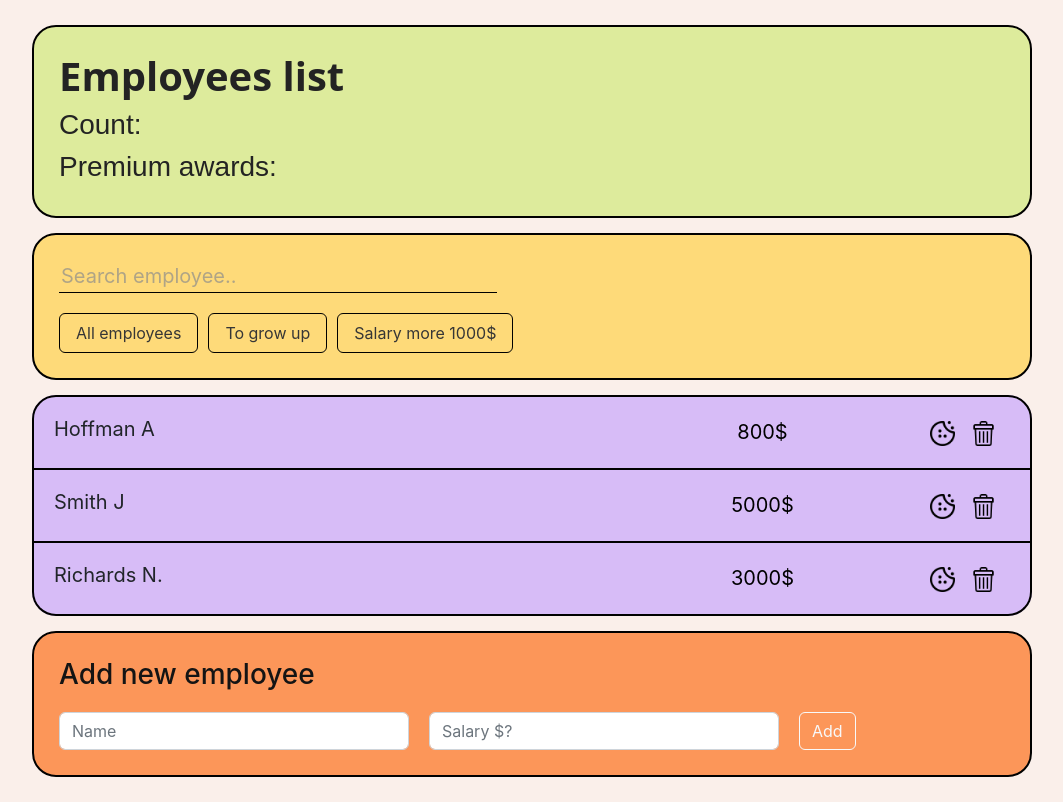
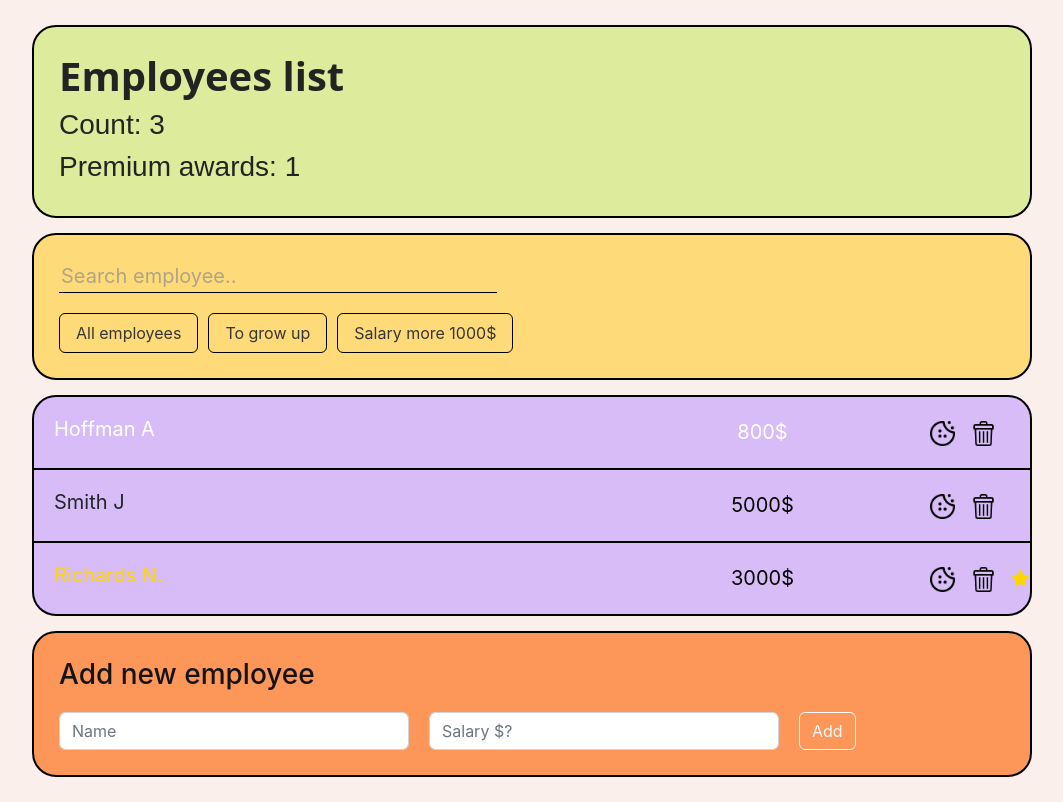
Before and after one commit to artem773/employees_list, a React (Create React App) app: page / in a window 1280 px wide. Shown: the whole page, without its empty margins (108-1171 px from the left). Built offline with nearby package versions, Linux system fonts and the light colour scheme.

Commit message:
propertie toggle and app state les:136(sooo hard)

```diff
--- a/public/index.html
+++ b/public/index.html
@@ -2,15 +2,7 @@
 <html lang="en">
   <head>
     <meta charset="utf-8" />
-    <link rel="icon" href="%PUBLIC_URL%/favicon.ico" />
     <meta name="viewport" content="width=device-width, initial-scale=1" />
-    <meta name="theme-color" content="#000000" />
-    <meta
-      name="description"
-      content="Web site created using create-react-app"
-    />
-    <link rel="apple-touch-icon" href="%PUBLIC_URL%/logo192.png" />
-    <link rel="manifest" href="%PUBLIC_URL%/manifest.json" />
 
     <!-- Bootstrap styles -->
     <link rel="stylesheet" href="https://cdnjs.cloudflare.com/ajax/libs/bootstrap/5.2.3/css/bootstrap.min.css"/>
@@ -22,7 +14,6 @@
 
   </head>
   <body>
-    <noscript>You need to enable JavaScript to run this app.</noscript>
     <div id="root"></div>
   </body>
 </html>
--- a/src/components/app-info/app-info.jsx
+++ b/src/components/app-info/app-info.jsx
@@ -1,11 +1,11 @@
 import './app-info.css';
 
-const AppInfo = () => {
+const AppInfo = ({ employeesCount, increaseCount }) => {
     return (
         <div className="app-info">
             <h1>Employees list</h1>
-            <h3>Count: </h3>
-            <h3>Premium awards: </h3>
+            <h3>Count: {employeesCount}</h3>
+            <h3>Premium awards: {increaseCount}</h3>
         </div>
     );
 }
--- a/src/components/app/app.jsx
+++ b/src/components/app/app.jsx
@@ -14,12 +14,12 @@ class App extends Component {
         super(props);
         this.state = {
             data: [
-                { name: "Hoffman A", salary: "800", increase: false, id: 1 },
-                { name: "Smith J", salary: "5000", increase: true, id: 2 },
-                { name: "Richards N.", salary: "3000", increase: false, id: 3 },
+                { name: "Hoffman A", salary: "800", increase: true, rise: false, id: 1 },
+                { name: "Smith J", salary: "5000", increase: false, rise: false, id: 2 },
+                { name: "Richards N.", salary: "3000", increase: false, rise: true, id: 3 },
             ]
         }
-        this.maxId = 5;
+        this.maxId = 4;
     }
 
     deleteItem = (id) => { //удаляєм працівника
@@ -35,6 +35,7 @@ class App extends Component {
             name,
             salary,
             increase: false,
+            rise: false,
             id: this.maxId++
         }
         this.setState(({ data }) => {
@@ -45,12 +46,51 @@ class App extends Component {
         })
     }
 
+    // onToggleIncrease = (id) => { //премія працівнику по id
+    //     // this.setState(({ data }) => {
+    //     //     const index = data.findIndex(elem => elem.id === id); //знаходимо елементе по індексу, чі індекс дорівнює тому індексу шо приходить нам з id
+
+    //     //     const old = data[index]; //записуємо старий масів з тим індексом шо ми знайшли
+    //     //     const newItem = { ...old, increase: !old.increase };
+    //     //     const newArr = [...data.slice(0, index), newItem, ...data.slice(index + 1)]; //создаємо новий масів
+
+    //     //     return {
+    //     //         data: newArr
+    //     //     }
+    //     // })
+
+    //     другий спосіб
+
+    //     this.setState(({ data }) => ({ //
+    //         data: data.map(item => {
+    //             if (item.id === id) {
+    //                 return { ...item, increase: !item.increase } //розвертаємо новий масів у якого значення increase протіположне(true || false)
+    //             }
+    //             return item;
+    //         })
+    //     }))
+    // }
+
+    onToggleProp = (id, prop) => { // 1а функція шо переключає increase і rise
+        this.setState(({ data }) => ({
+            data: data.map(item => {
+                if (item.id === id) {
+                    return { ...item, [prop]: !item[prop] }
+                }
+                return item;
+            })
+        }))
+    }
+
     render() {
         const { data } = this.state;
-
+        const employeesCount = this.state.data.length; // вся кількість працівників в data
+        const increaseCount = this.state.data.filter(item => item.increase === true).length; //к-сть працівників шо з надбавкою по зп
         return (
             <div className="app">
-                <AppInfo />
+                <AppInfo
+                    employeesCount={employeesCount}
+                    increaseCount={increaseCount} />
 
                 <div className="panel-search">
                     <SearchPanel />
@@ -59,7 +99,9 @@ class App extends Component {
 
                 <EmployersList
                     data={data}
-                    onDelete={this.deleteItem} />
+                    onDelete={this.deleteItem}
+                    // onToggleIncrease={this.onToggleIncrease}
+                    onToggleProp={this.onToggleProp} />
                 <EmployeesAddForm onAdd={this.addItem} />
             </div>
         );
--- a/src/components/employers-list-item/employers-list-item.css
+++ b/src/components/employers-list-item/employers-list-item.css
@@ -59,11 +59,11 @@
     opacity: 0;
 }
 
-.list-group-item.like{
-    color: whitesmoke;
+.list-group-item.rise{
+    color: #FFD700;
 }
 
-.list-group-item.like .fa-star {
+.list-group-item.rise .fa-star {
     opacity: 1;
     transform: translateX(0px);
     text-decoration: none;
--- a/src/components/employers-list-item/employers-list-item.jsx
+++ b/src/components/employers-list-item/employers-list-item.jsx
@@ -1,50 +1,27 @@
-import React, { Component } from 'react';
+
 import Cookie from '../../img/cookie.png'
 import Trash from '../../img/trash.png'
 import './employers-list-item.css';
 
-class EmployeesListItem extends Component {
-    constructor(props) {
-        super(props);
-        this.state = {
-            increase: false,
-            like: false,
-            trash: { Trash }
-        }
-    }
-
-    onIncrease = () => {
-        this.setState(({ increase }) => ({ //деструктуріруєм ({}) => ({})
-            increase: !increase
-        }))
-    }
-
-    onLike = () => {
-        this.setState(({ like }) => ({
-            like: !like
-        }))
-    }
-
-    render() {
-        const { name, salary, onDelete } = this.props;
-        const { increase, like } = this.state;
+const EmployeesListItem = (props) => {
+    const { name, salary, onDelete, onToggleProp, increase, rise } = props;
 
     let classNames = "list-group-item d-flex justify-content-between"; // це якщо користувач клікнув на одне із імен(шоб мінявся колір імені)
     if (increase) {
-            classNames += ' increase ';
+        classNames += ' increase';
     }
-        if (like) {
-            classNames += ' like';
+    if (rise) {
+        classNames += ' rise';
     }
 
     return (
         <li className={classNames}>
-                <span className="list-group-item-label" onClick={this.onLike}>{name}</span>
+            <span className="list-group-item-label" onClick={onToggleProp} data-toggle="rise">{name}</span>
             <input type="text" className="list-group-item-input" defaultValue={salary + "$"} />
             <div className='d-flex justify-content-center align-items-center'>
                 <button type="button"
                     className="btn-cookie btn-sm "
-                        onClick={this.onIncrease}>
+                    onClick={onToggleProp} data-toggle="increase">
                     {/* <i className='fas fa-cookie'></i> */}
                     <img src={Cookie} alt="cookie" />
                 </button>
@@ -60,6 +37,5 @@ class EmployeesListItem extends Component {
         </li>
     )
 }
-}
 
 export default EmployeesListItem;
--- a/src/components/employers-list/employers-list.jsx
+++ b/src/components/employers-list/employers-list.jsx
@@ -1,7 +1,7 @@
 import EmployeesListItem from "../employers-list-item/employers-list-item";
 import './employers-list.css';
 
-const EmployersList = ({ data, onDelete }) => {
+const EmployersList = ({ data, onDelete, onToggleProp }) => {
 
     const elements = data.map(item => {
         const { id, ...itemProps } = item;
@@ -10,7 +10,9 @@ const EmployersList = ({ data, onDelete }) => {
             <EmployeesListItem
                 key={id}
                 {...itemProps}
-                onDelete={() => onDelete(id)} />
+                onDelete={() => onDelete(id)}
+                // onToggleIncrease={() => onToggleIncrease(id)}
+                onToggleProp={(e) => onToggleProp(id, e.currentTarget.getAttribute('data-toggle'))} />
         );
     });
 
```
Lines whose indentation alone changed are shown as unchanged.
